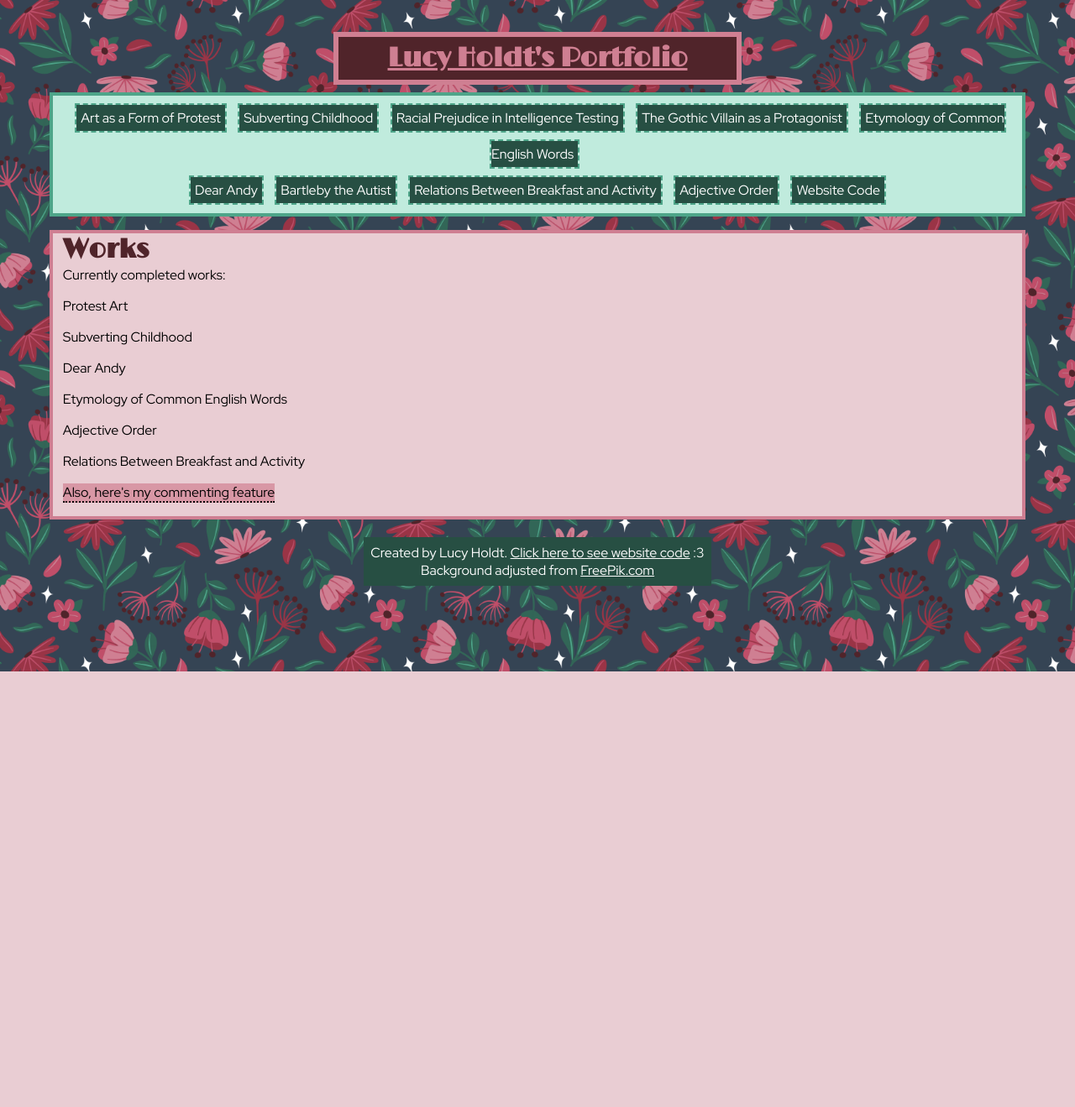
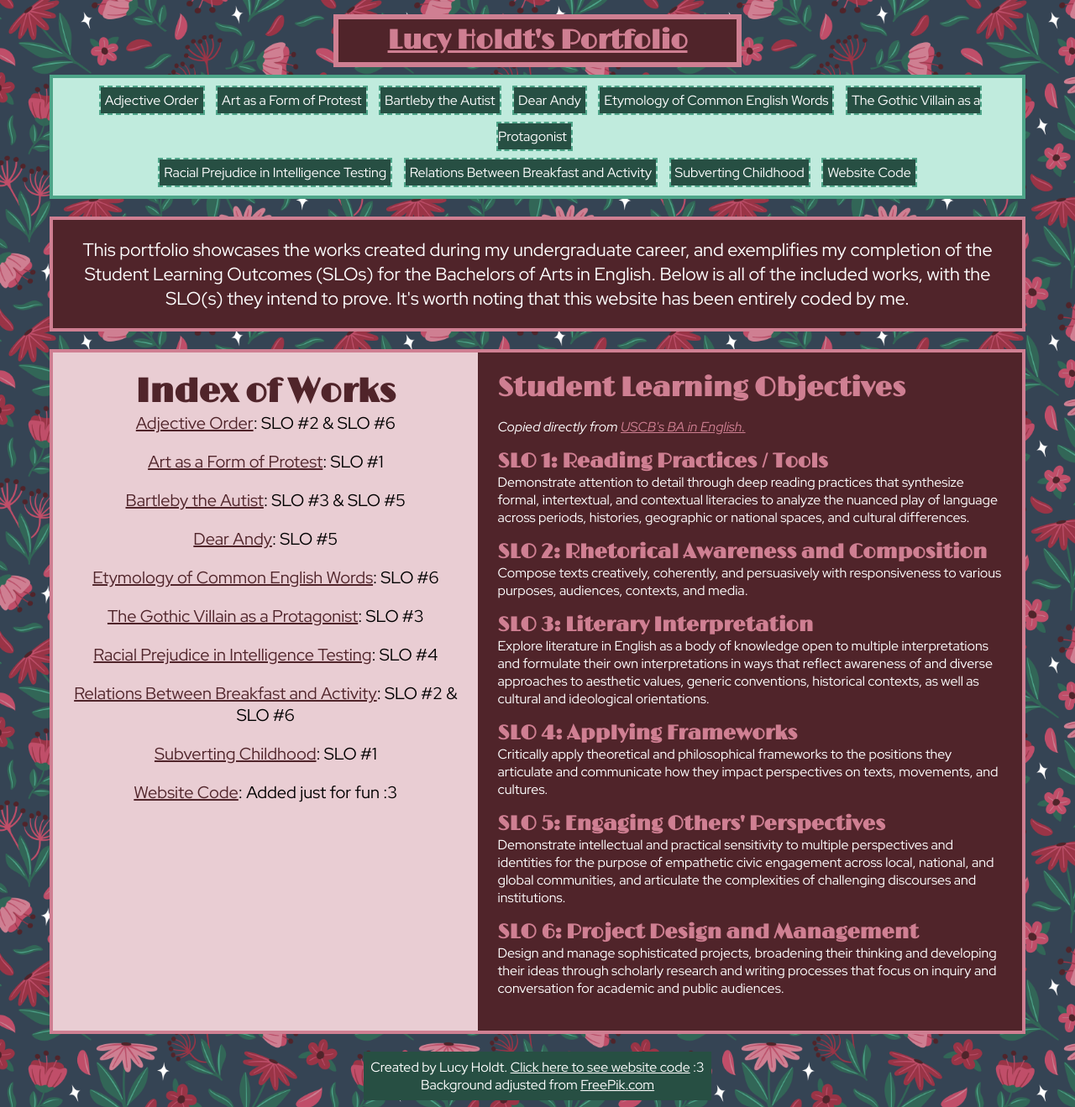
Before and after one commit to lulumolloy/lulumolloy.github.io, a PHP site: page /Portfolio.html in a window 1280 px wide. Shown: the whole page at 84% size. Before the commit the page ends 800 px from the top, so only its background shows below. Run offline with PHP 8.4, Linux system fonts and the light colour scheme.

Commit message:
update portfolio & style
Added SLO's to portfolio w/index. Put works in alphabetical order Created fancy styling for it index & slos. Messed up citation link colors like 12 times and fixed it.

```diff
--- a/Portfolio.html
+++ b/Portfolio.html
@@ -11,38 +11,62 @@
 <body>
 <br>
 <div class="header">
-        <br>
         <h1 class="title"><a href="Portfolio.html">Lucy Holdt's Portfolio</a></h1>
         <br>
     <nav>
+        <a href="portfolio/AdjOrder.html">Adjective Order</a>
         <a href="portfolio/ProtestArt.html">Art as a Form of Protest</a>
+        <a href="portfolio/AutismBart.html">Bartleby the Autist</a>
+        <a href="portfolio/DearAndy.html">Dear Andy</a>
+        <a href="portfolio/EnglishEtymology.html">Etymology of Common English Words</a>
+        <a href="portfolio/GothicVillain.html">The Gothic Villain as a Protagonist</a>
+        <br>
+        <a href="portfolio/IQTesting.html">Racial Prejudice in Intelligence Testing</a>
+        <a href="portfolio/BreakfastResearch.html">Relations Between Breakfast and Activity</a>
         <a href="portfolio/SubvertChildhood.html">Subverting Childhood</a>
-        <a href="portfolio/IQTesting.html">Racial Prejudice in Intelligence Testing</a>
-        <a href="portfolio/GothicVillain.html">The Gothic Villain as a Protagonist</a>
-        <a href="portfolio/EnglishEtymology.html">Etymology of Common English Words</a>
-        <br>
-        <a href="portfolio/DearAndy.html">Dear Andy</a>
-        <a href="portfolio/AutismBart.html">Bartleby the Autist</a>
-        <a href="portfolio/BreakfastResearch.html">Relations Between Breakfast and Activity</a>
-        <a href="portfolio/AdjOrder.html">Adjective Order</a>
         <a href="https://github.com/lulumolloy/lulumolloy.github.io">Website Code</a>
+
     </nav>
 </div>
-<p></p>
-<div class="bodytext">
-<h1> Works</h1>
-<p class="start">Currently completed works:</p>
-<p>Protest Art</p>
-<p>Subverting Childhood</p>
-<p>Dear Andy</p>
-<p>Etymology of Common English Words</p>
-<p>Adjective Order</p>
-<p>Relations Between Breakfast and Activity</p>
+<br>
+<div class="context">
+<br>
+<p class="start" style="font-size: 1.35em;text-align: center;">This portfolio showcases the works created during my undergraduate career, and exemplifies my completion of the Student Learning Outcomes (SLOs) for the Bachelors of Arts in English. Below is all of the included works, with the SLO(s) they intend to prove. It's worth noting that this website has been entirely coded by me.</p>
+</div>
+<br>
 
-<p> <span class="tooltip">
-    Also, here's my commenting feature
-    <span class="tooltiptext"> Yay comment when you hover over it! fun :3</span>
-    </span> </p>
+<div class="index">
+<div class="works">
+<h1>Index of Works</h1>
+<p class="start"><a href="portfolio/AdjOrder.html">Adjective Order</a>: SLO #2 &amp; SLO #6</p>
+<p><a href="portfolio/ProtestArt.html">Art as a Form of Protest</a>: SLO #1</p>
+<p><a href="portfolio/AutismBart.html">Bartleby the Autist</a>: SLO #3 &amp; SLO #5</p>
+<p><a href="portfolio/DearAndy.html">Dear Andy</a>: SLO #5</p>
+<p><a href="portfolio/EnglishEtymology.html">Etymology of Common English Words</a>: SLO #6</p>
+<p><a href="portfolio/GothicVillain.html">The Gothic Villain as a Protagonist</a>: SLO #3</p>
+<p><a href="portfolio/IQTesting.html">Racial Prejudice in Intelligence Testing</a>: SLO #4</p>
+<p><a href="portfolio/BreakfastResearch.html">Relations Between Breakfast and Activity</a>: SLO #2 &amp; SLO #6</p>
+<p><a href="portfolio/SubvertChildhood.html">Subverting Childhood</a>: SLO #1</p>
+<p><a href="https://github.com/lulumolloy/lulumolloy.github.io">Website Code</a>: Added just for fun :3</p>
+</div>
+
+<br>
+<div class="slo">
+<h1>Student Learning Objectives</h1>
+<p><i>Copied directly from <a href="https://www.uscb.edu/academics/etais/english/major/index.html">USCB's BA in English.</a></i></p>
+<h2>SLO 1: Reading Practices / Tools</h2>
+<p class="start">Demonstrate attention to detail through deep reading practices that synthesize formal, intertextual, and contextual literacies to analyze the nuanced play of language across periods, histories, geographic or national spaces, and cultural differences.</p>
+<h2>SLO 2: Rhetorical Awareness and Composition</h2>
+<p class="start">Compose texts creatively, coherently, and persuasively with responsiveness to various purposes, audiences, contexts, and media.
+<h2>SLO 3: Literary Interpretation</h2>
+<p class="start">Explore literature in English as a body of knowledge open to multiple interpretations and formulate their own interpretations in ways that reflect awareness of and diverse approaches to aesthetic values, generic conventions, historical contexts, as well as cultural and ideological orientations.</p>
+<h2>SLO 4: Applying Frameworks</h2>
+<p class="start">Critically apply theoretical and philosophical frameworks to the positions they articulate and communicate how they impact perspectives on texts, movements, and cultures.</p>
+<h2>SLO 5: Engaging Others' Perspectives</h2>
+<p class="start">Demonstrate intellectual and practical sensitivity to multiple perspectives and identities for the purpose of empathetic civic engagement across local, national, and global communities, and articulate the complexities of challenging discourses and institutions.</p>
+<h2>SLO 6: Project Design and Management</h2>
+<p class="start">Design and manage sophisticated projects, broadening their thinking and developing their ideas through scholarly research and writing processes that focus on inquiry and conversation for academic and public audiences.</p></div></div>
+
 </div>
 <br>
 </body>
--- a/styles.css
+++ b/styles.css
@@ -97,6 +97,9 @@ img.full {
   }
   h1 {
     color:#CF7F92;
+    margin: 0;}
+  h2 {
+    color:#CF7F92;
     margin: 0;
   }
   a {
@@ -104,7 +107,7 @@ img.full {
   }
 }
 .citation{
-  background-color: #432334;
+  background-color: #50242A;
   padding: 0.01% 1%;
   border: solid 4px #CF7F92;
   p {
@@ -116,7 +119,7 @@ img.full {
     margin: 0;
   }
   a {
-    color:#DCBCCD;
+    color:#CF7F92;
   }
 }
 .bodytext{
@@ -187,5 +190,37 @@ hr.andy{
   }
   img {
     height:350px;
+  }}
+  .index {
+    display:flex;
+    max-width:100%;
+    margin:0;
+    align-items: top;
+    border: solid 4px #CF7F92;
+    background-color: #E9CDD3;
+  .works {
+    text-align: center;
+    background-color: #E9CDD3;
+    padding: 2%;
+    display:block;
+    height:fit-content;
+    font-size: 1.25em;
   }
-}
+  .slo {
+    background-color: #50242A;
+    padding: 2%;
+    width: 60%;
+    p {
+      font-size: 1em;
+    color: white;
+    }
+    h2{
+      color: #CF7F92;
+    }
+    h1{
+      color: #CF7F92;
+    }
+    a {
+      color: #CF7F92;
+    }
+  }}
```
